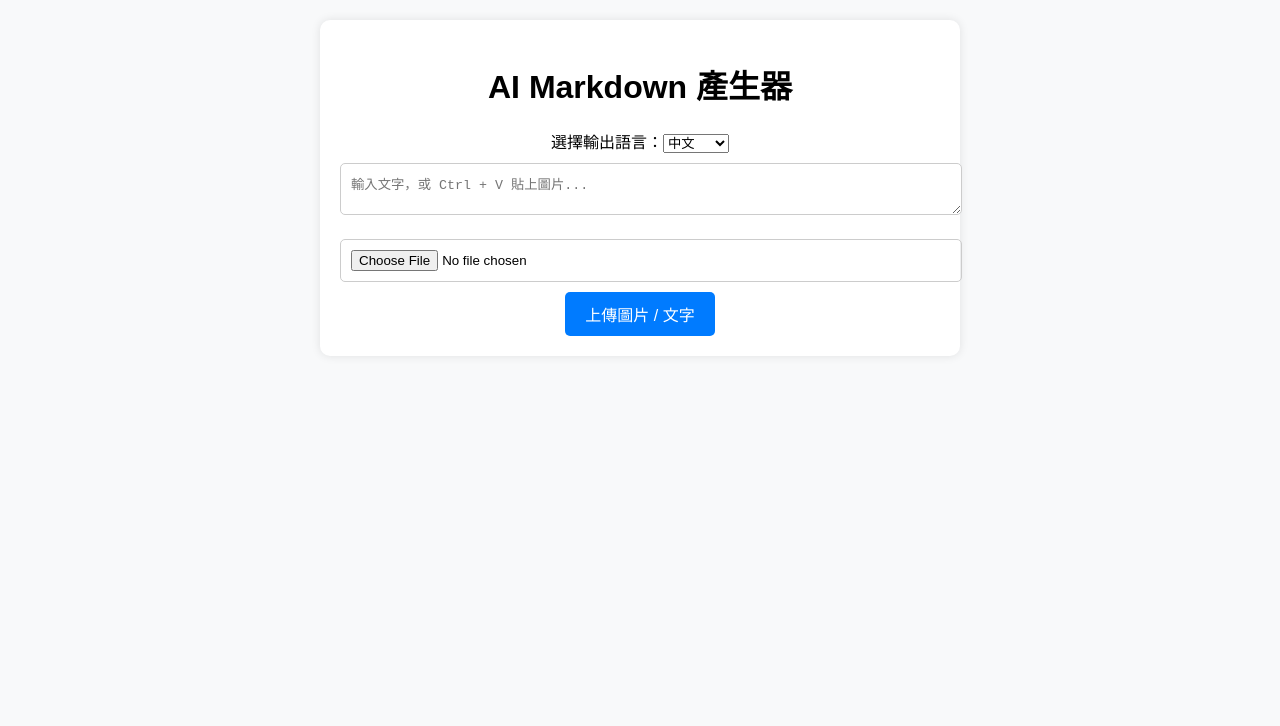
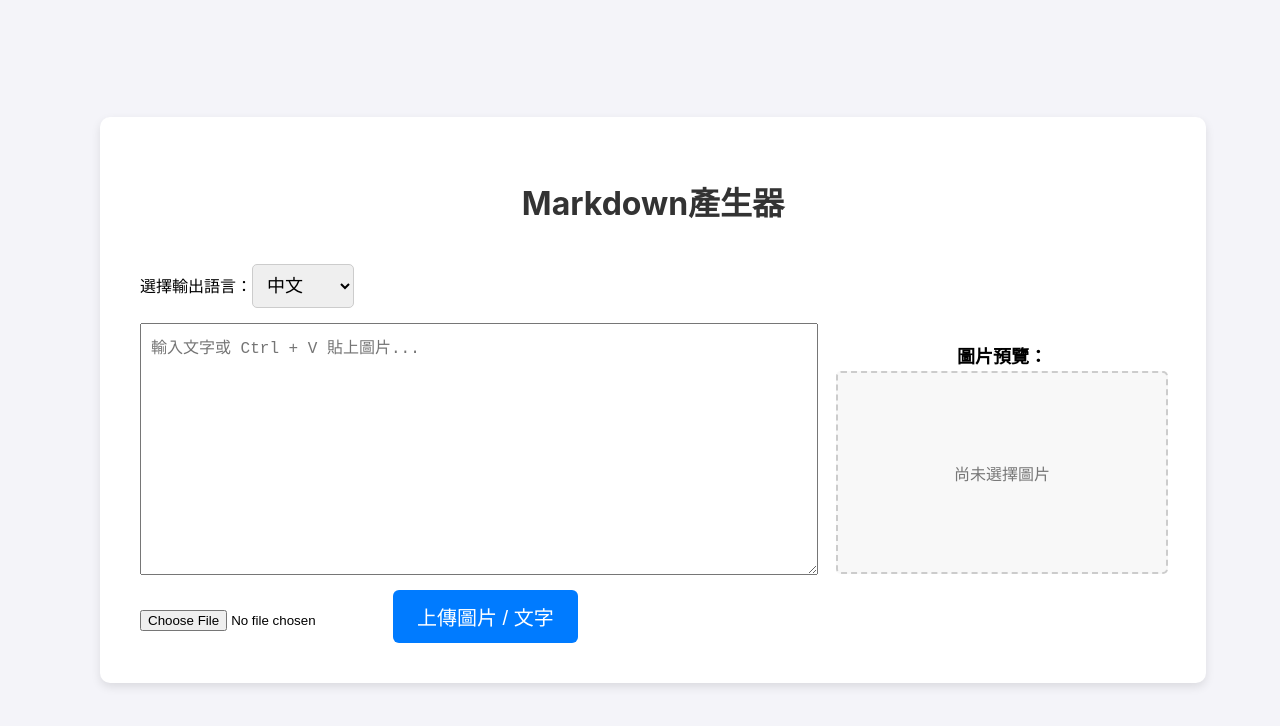
Before and after one commit to ddc0330/img2markdown, a React (Create React App) app in the folder frontend/: page / in a window 1280 px wide. Shown: the top 726 px of the page. Built offline with nearby package versions, Linux system fonts and the light colour scheme.

Commit message:
markdown preview problem

```diff
--- a/frontend/src/App.css
+++ b/frontend/src/App.css
@@ -1,45 +1,147 @@
+/* 🔹 設定整體佈局 */
 body {
-  font-family: Arial, sans-serif;
-  background: #f8f9fa;
-  margin: 0;
-  padding: 20px;
+  margin: 0; /* 移除預設邊距 */
+  padding: 0;
+  width: 100vw; /* 讓 body 佔滿整個視窗寬度 */
+  min-height: 100vh; /* 讓 body 佔滿整個視窗高度 */
+  display: flex;
+  justify-content: center; /* 讓內容置中 */
+  align-items: center;
+  background-color: #f4f4f9;
+}
+
+/* 🔹 主要容器，變寬 + 置中靠上 */
+.container {
+  width: 95%;  /* 讓內容真正佔據 95% 畫面 */
+  max-width: none;  /* 🚀 取消 `max-width` 限制 */
+  min-width: 1000px; /* 🚀 確保最小寬度夠大 */
+  background: white;
+  padding: 40px;
+  border-radius: 10px;
+  box-shadow: 0px 4px 10px rgba(0, 0, 0, 0.1);
+}
+
+/* 🔹 標題加大 */
+h1 {
+  color: #333;
+  font-size: 32px; /* 🔹 加大字體 */
+  text-align: center;
+  margin-bottom: 25px;
+}
+
+/* 🔹 語言選擇下拉選單 */
+select {
+  font-size: 18px;
+  padding: 10px;
+  margin: 15px 0;
+  border-radius: 5px;
+  border: 1px solid #ccc;
+}
+
+.input-container {
+  display: flex;  /* 啟用 Flexbox，讓內部內容並排 */
+  gap: 20px;  /* 讓文字輸入框和圖片預覽之間有間距 */
+  align-items: center; /* 讓兩個區塊垂直置中 */
+  width: 100%;
+}
+/* 🔹 讓輸入框占比較多的空間 */
+.input-container textarea {
+  flex: 2; /* 讓文字輸入框佔據 2 倍空間 */
+  height: 230px; /* 增加輸入框高度 */
+  font-size: 16px;
+  padding: 10px;
+}
+
+.image-preview-container {
+  flex: 1;
+  display: flex;
+  flex-direction: column;
+  justify-content: center;
+  align-items: center;
+  height: 250px;
+}
+
+/* 🔹 標題樣式 */
+.preview-title {
+  font-size: 18px;
+  font-weight: bold;
+  margin-bottom: 3px; /* 🔹 讓標題與圖片有間距 */
+}
+
+.image-preview {
+  width: 100%;
+  height: 230px;  /* 🚀 固定高度，與輸入框對齊 */
+  display: flex;
+  justify-content: center;
+  align-items: center;
+  border: 2px dashed #ccc;
+  border-radius: 5px;
+  background-color: #f8f8f8;
+  overflow: hidden; /* 🚀 確保超出範圍的內容隱藏 */
+}
+
+/* 🔹 讓圖片適應固定大小 */
+.image-preview img {
+  max-width: 100%;
+  max-height: 100%;
+  object-fit: contain;
+}
+
+/* 🔹 如果沒有圖片，顯示提示文字 */
+.image-preview p {
+  color: #777;
+  font-size: 16px;
+}
+
+.no-image-text {
+  color: #777;
+  font-size: 16px;
   text-align: center;
 }
 
-.container {
-  max-width: 600px;
-  margin: auto;
-  padding: 20px;
-  background: white;
-  box-shadow: 0px 0px 10px rgba(0, 0, 0, 0.1);
-  border-radius: 10px;
+/* 🔹 Markdown 原始碼區 */
+.markdown-raw {
+  background-color: #f8f9fa;
+  padding: 18px;
+  border-radius: 5px;
+  white-space: pre-wrap;
+  text-align: left;
+  font-size: 16px; /* 🔹 加大字體 */
+  border: 1px solid #ccc;
 }
 
-input, textarea {
-  width: 100%;
-  padding: 10px;
-  margin: 10px 0;
-  border: 1px solid #ccc;
+/* 🔹 Markdown 預覽區 */
+.markdown-preview {
+  background: white;
+  padding: 20px;
   border-radius: 5px;
+  margin-top: 25px;
+  text-align: left;
+  border: 1px solid #ddd;
+  box-shadow: 0px 2px 5px rgba(0, 0, 0, 0.1);
+  font-size: 18px; /* 🔹 讓 Markdown 預覽區文字變大 */
 }
 
+
+
+/* 🔹 上傳按鈕 */
 button {
   background-color: #007bff;
   color: white;
+  font-size: 20px; /* 🔹 加大按鈕 */
+  padding: 12px 24px;
   border: none;
-  padding: 10px 20px;
-  font-size: 16px;
+  border-radius: 6px;
   cursor: pointer;
-  border-radius: 5px;
+  margin-top: 15px;
+  transition: background 0.3s ease;
 }
 
 button:hover {
   background-color: #0056b3;
 }
 
-.markdown-preview {
-  text-align: left;
-  padding: 10px;
-  background: #f4f4f4;
-  border-radius: 5px;
+button:disabled {
+  background-color: #ccc;
+  cursor: not-allowed;
 }
--- a/frontend/src/App.js
+++ b/frontend/src/App.js
@@ -42,9 +42,9 @@ function App() {
     }
 
     const formData = new FormData();
+
     if (image) formData.append("file", image);
     if (text.trim()) formData.append("text", text);
-    formData.append("output_language", outputLanguage);
 
     setLoading(true);
     setMarkdown("");
@@ -54,6 +54,12 @@ function App() {
       const response = await axios.post("http://127.0.0.1:8000/upload/", formData, {
         headers: { "Content-Type": "multipart/form-data" },
       });
+
+      // ✅ 檢查 API 回傳內容，避免錯誤
+      if (response.data.error) {
+        alert(`錯誤: ${response.data.error}`);
+        return;
+      }
 
       setMarkdown(response.data.markdown_preview);
       setMarkdownRaw(response.data.markdown_raw);
@@ -67,7 +73,7 @@ function App() {
 
   return (
     <div className="container" onPaste={handlePaste}>
-      <h1>AI Markdown 產生器</h1>
+      <h1>Markdown產生器</h1>
 
       <label>選擇輸出語言：</label>
       <select value={outputLanguage} onChange={handleOutputLanguageChange}>
@@ -75,20 +81,28 @@ function App() {
         <option value="en">English</option>
       </select>
 
-      <textarea
-        placeholder="輸入文字，或 Ctrl + V 貼上圖片..."
-        value={text}
-        onChange={(e) => setText(e.target.value)}
-      />
+      <div className="input-container">
+        {/* 🔹 左側：文字輸入框 */}
+        <textarea
+          placeholder="輸入文字或 Ctrl + V 貼上圖片..."
+          value={text}
+          onChange={(e) => setText(e.target.value)}
+        />
+
+        {/* 🔹 右側：圖片預覽區 */}
+        <div className="image-preview-container">
+          <h3 className="preview-title">圖片預覽：</h3>
+          <div className="image-preview">
+            {imagePreview ? (
+              <img src={imagePreview} alt="上傳的圖片" />
+            ) : (
+              <p className="no-image-text">尚未選擇圖片</p>
+            )}
+          </div>
+        </div>
+      </div>
 
       <input type="file" accept="image/*" onChange={handleImageChange} />
-
-      {imagePreview && (
-        <div className="image-preview">
-          <h3>圖片預覽：</h3>
-          <img src={imagePreview} alt="上傳的圖片" />
-        </div>
-      )}
 
       <button onClick={handleUpload} disabled={loading}>
         {loading ? "處理中..." : "上傳圖片 / 文字"}
```
Also changed, not shown: 1 other file (tests, documents, lock files or other folders).
